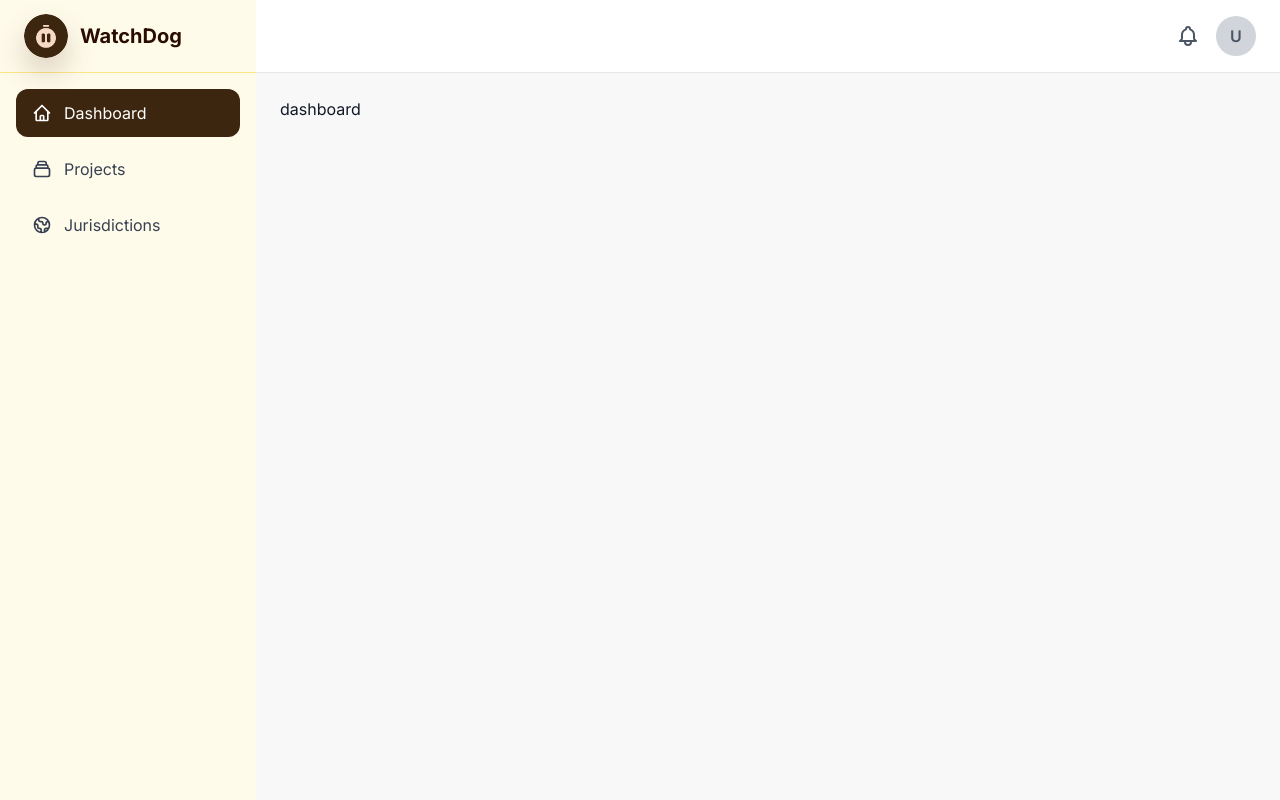
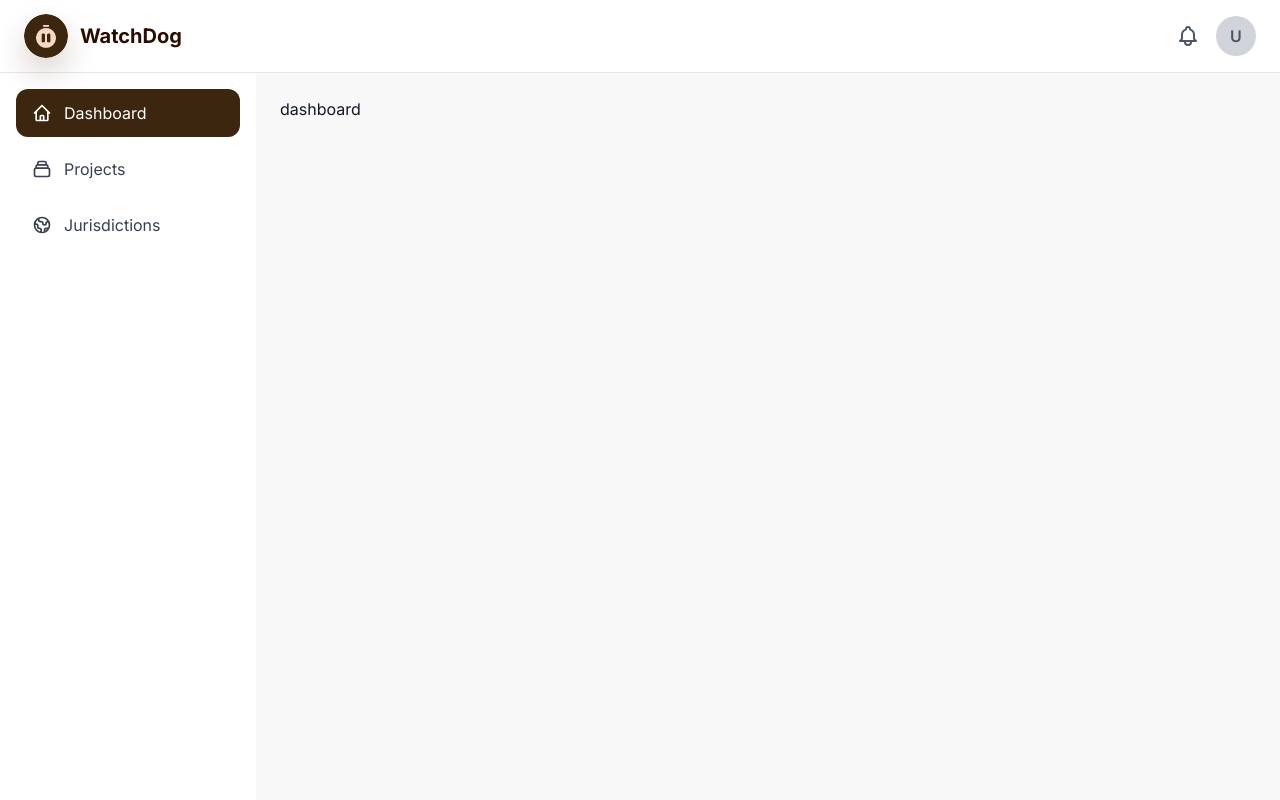
Before and after one commit to hngprojects/legal-watch-dog-FE, a Vue app: page /dashboard in a window 1280 px wide. Built offline with nearby package versions, Linux system fonts and the light colour scheme.

Commit message:
fix: sidebar color

```diff
--- a/src/components/dashboard/Sidebar.vue
+++ b/src/components/dashboard/Sidebar.vue
@@ -31,8 +31,8 @@ const JurisdictionsIcon = {
 </script>
 
 <template>
-  <aside class="w-64 bg-amber-50 text-gray-800 flex flex-col">
-    <div class="px-6 py-3.5  border-b border-amber-200">
+  <aside class="w-64 bg-white text-gray-800 flex flex-col">
+    <div class="px-6 py-3.5  border-b border-gray-200">
       <div class="flex items-center space-x-4">
         <RouterLink to="/" aria-label="Homepage" class="shrink-0">
           <BrandLogo />
```
